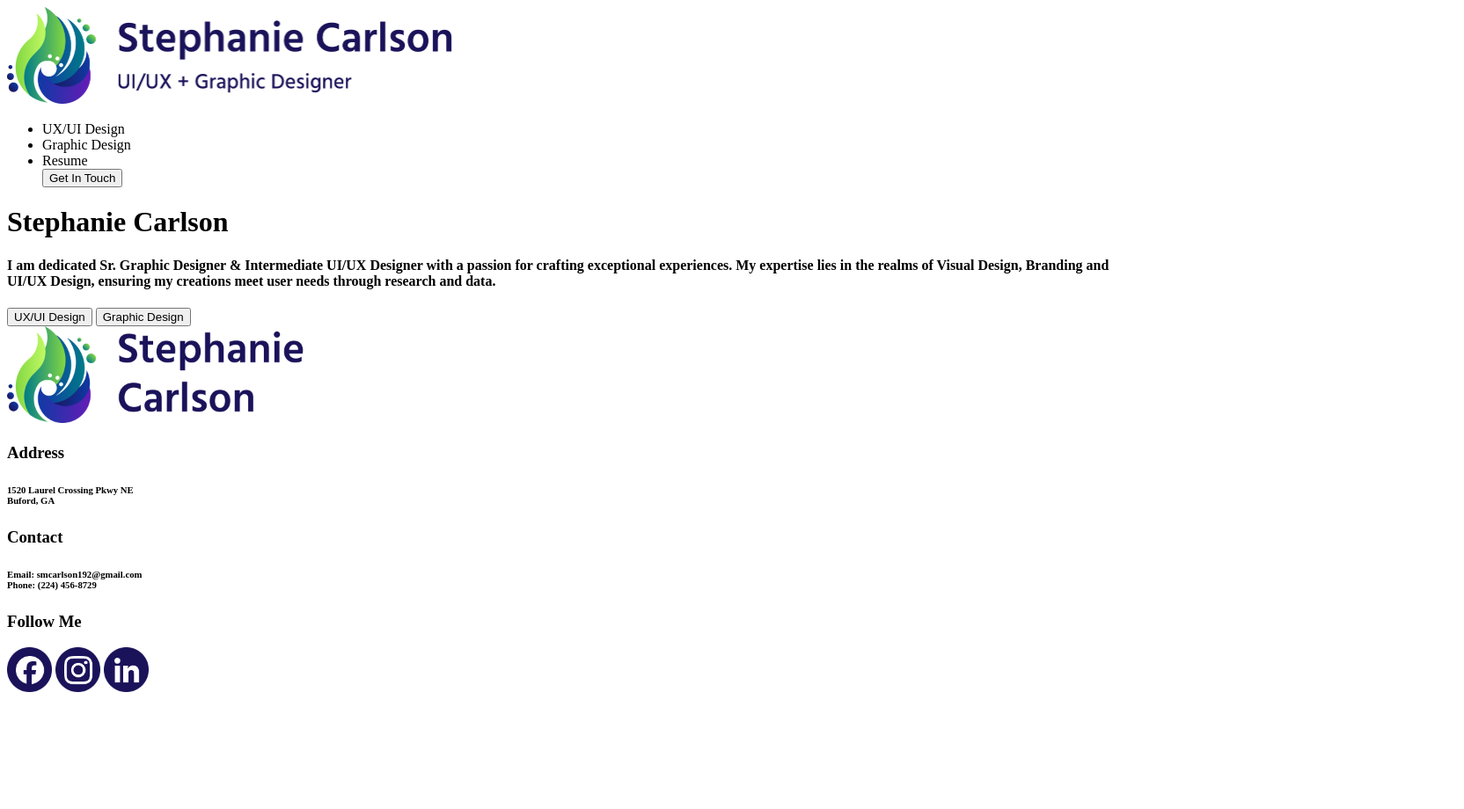
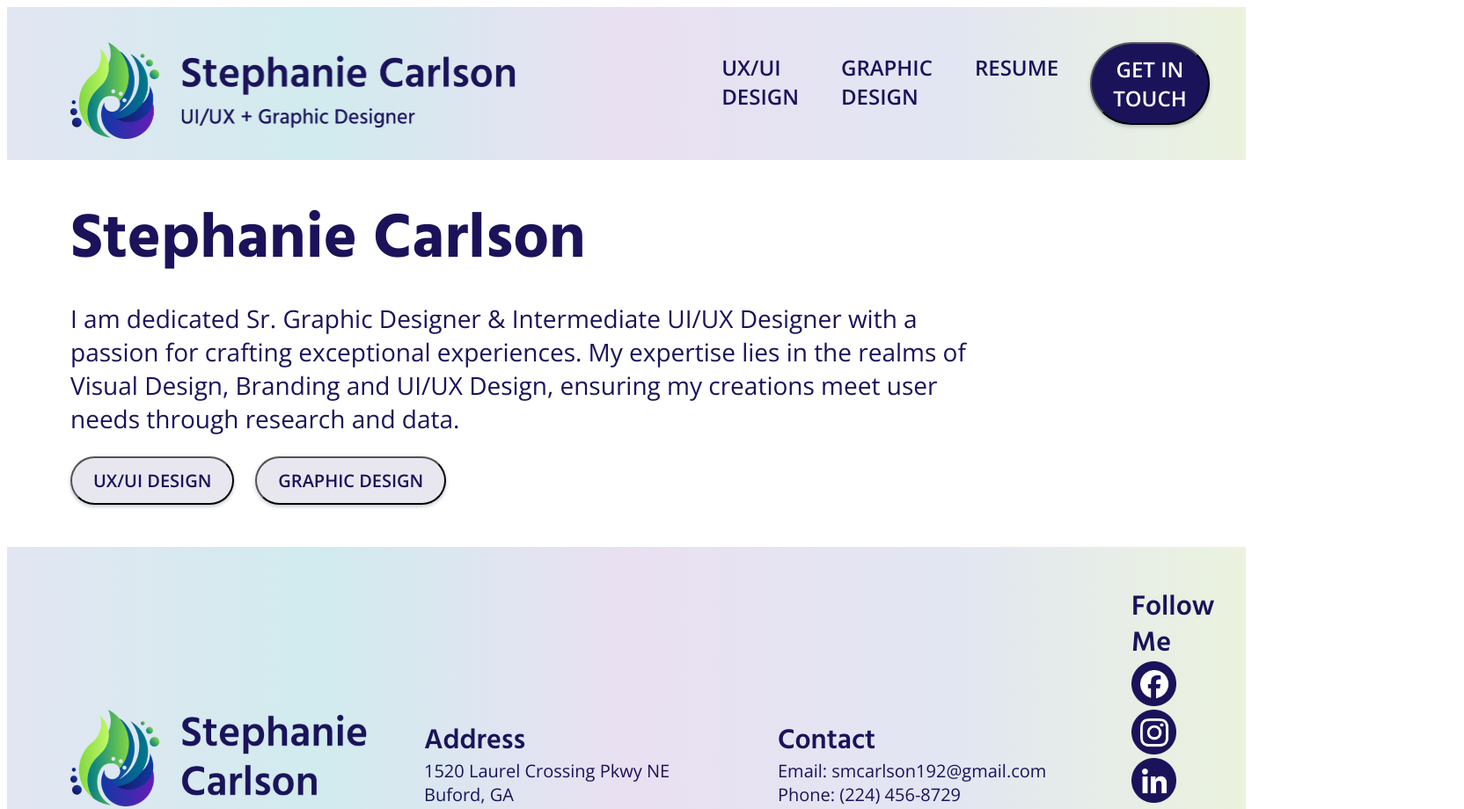
Before and after one commit to smcarlson192/UX_17, a plain HTML site: page index.html in a window 1280 px wide. Shown: the top 920 px of the page at 88% size, 1664 px wide, since content can reach past the window. Before the commit the page ends 800 px from the top, so only its background shows below. Drawn offline with nearby package versions, Linux system fonts and the light colour scheme; the site is published under a folder, as on GitHub Pages, so addresses that start at the root find nothing.

Commit message:
test again

```diff
--- a/index.html
+++ b/index.html
@@ -2,7 +2,7 @@
 <html>
     <head>
         <title>Stephanie Carlson</title>
-        <link rel="stylesheet" href="/css/style.css">
+        <link rel="stylesheet" href="style.css">
         <link rel="preconnect" href="https://fonts.googleapis.com">
         <link rel="preconnect" href="https://fonts.gstatic.com" crossorigin>
         <link href="https://fonts.googleapis.com/css2?family=Hind:wght@300;400;500;600;700&family=Open+Sans:ital,wght@0,300;0,400;0,500;0,600;0,700;0,800;1,300;1,400;1,500;1,600;1,700;1,800&display=swap" rel="stylesheet">
--- /dev/null
+++ b/style.css
@@ -0,0 +1,192 @@
+header {
+    width: 100%;
+    height: 100%;
+    padding-left: 72px;
+    padding-right: 72px;
+    background: linear-gradient(90deg, #E2E6F2 0%, #D1EBEE 25%, #E9E0F2 50%, #E2E6F2 76%, #EBF3DE 100%);
+    flex-direction: column;
+    justify-content: flex-start;
+    align-items: flex-start;
+    gap: 10px;
+    display: inline-flex;
+}
+
+h1 {width: 1584px;
+    height: 89px;
+    color: #1A135A;
+    font-size: 72px;
+    font-family: Hind;
+    font-weight: 700;
+    line-height: 88.30px;
+    word-wrap: break-word;
+    display: block;
+    margin-block-start: 0px;
+    margin-block-end: 0px;
+    margin-inline-start: 0px;
+    margin-inline-end: 0px;
+}
+
+h3 {
+    color: #1A135A;
+    font-size: 32px;
+    font-family: Hind;
+    font-weight: 600;
+    line-height: 41.20px;
+     word-wrap: break-word;
+     margin-block-start: 0px;
+     margin-block-end: 0px;
+     margin-inline-start: 0px;
+     margin-inline-end: 0px;
+}
+
+h4 {
+    width: 1046px;
+    color: #1A135A;
+    font-size: 28px;
+    font-family: Open Sans;
+    font-weight: 400;
+    word-wrap: break-word;
+    display: block;
+    margin-block-start: 0px;
+    margin-block-end: 0px;
+    margin-inline-start: 0px;
+    margin-inline-end: 0px;
+}
+
+h6 {
+    width: 378px;
+    color: #1A135A;
+    font-size: 20px;
+    font-family: Open Sans;
+    font-weight: 400;
+    word-wrap: break-word;
+    margin-block-start: 0px;
+    margin-block-end: 0px;
+    margin-inline-start: 0px;
+    margin-inline-end: 0px;
+}
+.header {
+    width: 100%;
+    height: 100%;
+    padding-top: 24px;
+    padding-bottom: 24px;
+    justify-content: flex-start;
+    align-items: flex-end;
+    gap: 179px;
+    display: inline-flex;
+}
+.logo {justify-content: flex-start;
+     align-items: center;
+     gap: 24px;
+     display: flex;
+}
+.nav {
+    justify-content: flex-end;
+    align-items: flex-start;
+    gap: 24px;
+    display: inline-flex;
+}
+.navigation-bar {
+    padding: 12px;
+    justify-content: center;
+    align-items: center;
+    display: inline-flex;
+}
+
+.navigation-item {
+    color: #1A135A;
+    font-size: 24px;
+    font-family: Open Sans;
+    font-weight: 600;
+    text-transform: uppercase;
+    word-wrap: break-word;
+    display: inline-flex;
+}
+.button {
+    padding-left: 24px;
+    padding-right: 24px;
+    padding-top: 12px;
+    padding-bottom: 12px;
+    background: #1A135A;
+    box-shadow: 0px 2px 4px rgba(51, 76, 92, 0.30);
+    border-radius: 100px;
+    justify-content: center;
+    align-items: center;
+    gap: 10px;
+    display: flex;
+}
+.button-font {
+    color: white;
+    font-size: 24px;
+    font-family: Open Sans;
+    font-weight: 600;
+    text-transform: uppercase;
+    word-wrap: break-word;
+}
+.hero-home {
+    width: 100%;
+    height: 100%;
+    padding-left: 72px;
+    padding-right: 72px;
+    padding-top:48px;
+    padding-bottom: 48px;
+    flex-direction: column;
+    justify-content: flex-start;
+    align-items: flex-start;
+    gap: 24px;
+    display: inline-flex;
+}
+.inline-buttons {
+    justify-content: flex-start;
+    align-items: flex-start;
+    gap: 24px;
+    display: inline-flex;
+}
+.button-2 {
+    padding-left: 24px;
+    padding-right: 24px;
+    padding-top: 12px;
+    padding-bottom: 12px;
+    background: #E8E7F0;
+    box-shadow: 0px 2px 4px rgba(51, 76, 92, 0.30);
+    border-radius: 100px;
+    justify-content: center;
+    align-items: center;
+    gap: 10px;
+    display: flex;
+}
+.button-2-font {
+    color: #1A135A;
+    font-size: 20px;
+    font-family: Open Sans;
+    font-weight: 600;
+    text-transform: uppercase;
+    word-wrap: break-word
+}
+
+footer {
+    width: 100%;
+    height: 100%;
+    padding-left: 72px;
+    padding-right: 72px;
+    padding-top: 48px;
+    padding-bottom: 48px;
+    background: linear-gradient(90deg, #E2E6F2 0%, #D1EBEE 25%, #E9E0F2 50%, #E2E6F2 76%, #EBF3DE 100%);
+    justify-content: flex-start;
+    align-items: flex-end;
+    gap: 24px;
+    display: inline-flex;
+}
+.contact-column {
+    flex-direction: column;
+    justify-content: flex-start;
+    align-items: flex-start;
+    display: inline-flex;
+}
+.follow-column {
+    width: 377px;
+    justify-content: flex-start;
+    align-items: center;
+    gap: 24px;
+    display: inline-flex;
+}
```
